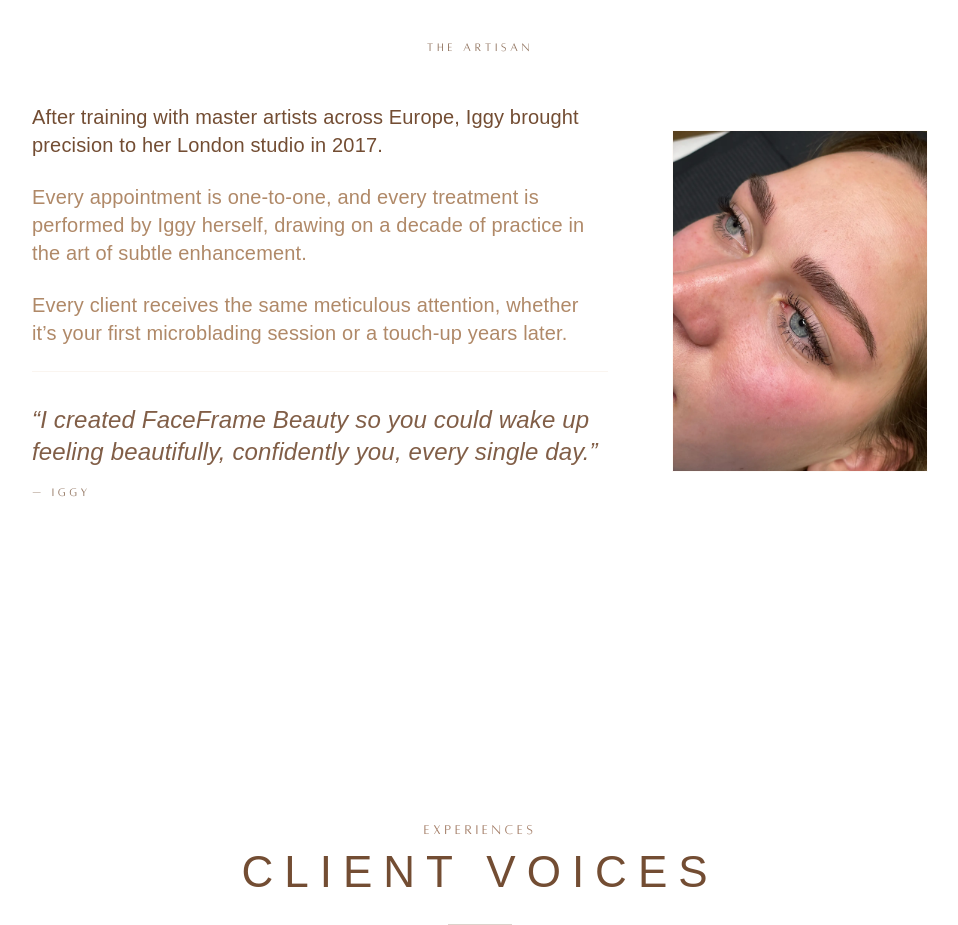
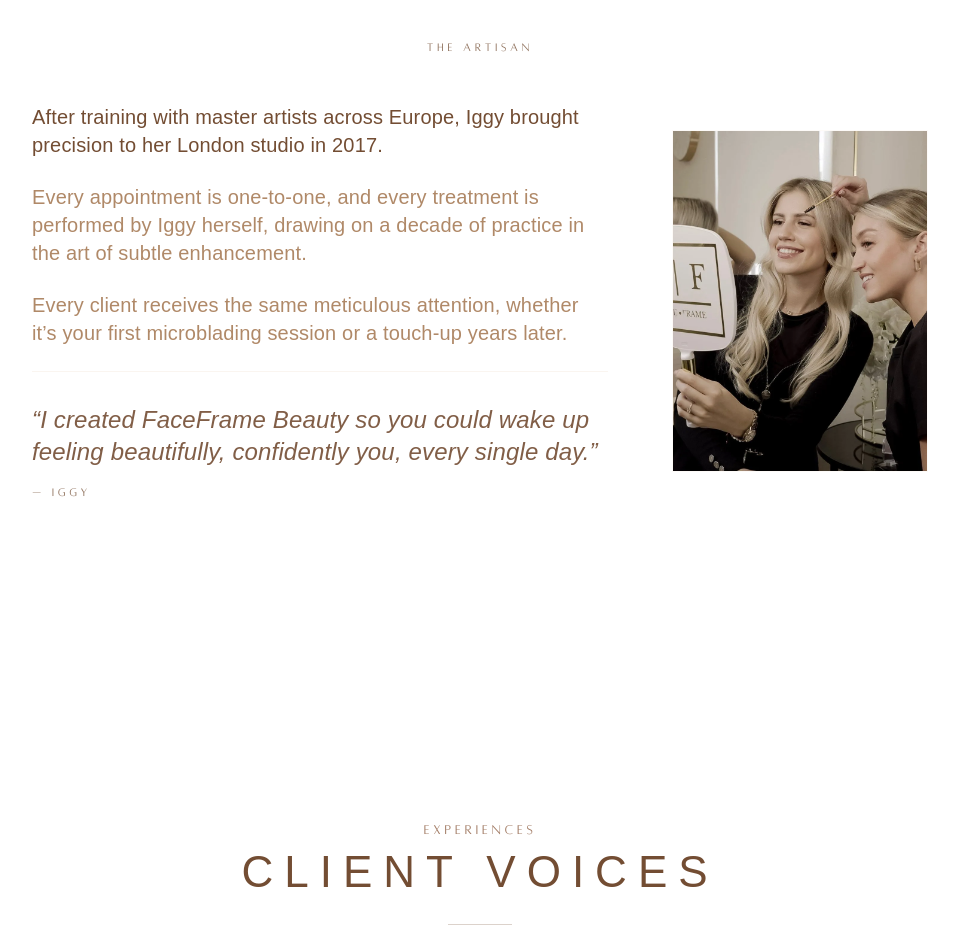
Before and after one commit to Deniskurs/faceframe, a Next.js app: page /about in a window 1280 px wide. Shown: the part 840-1765 px from the top of the page, without its empty margins (160-1118 px from the left). Built offline with nearby package versions, Linux system fonts and the light colour scheme; no server answers; a web font is replaced by a local one.

Commit message:
feat(about): Iggy-with-client studio photo in the Artisan section

```diff
--- a/src/components/about/FounderStory.tsx
+++ b/src/components/about/FounderStory.tsx
@@ -76,10 +76,10 @@ const FounderStory = () => {
             >
               <div className="relative aspect-[3/4] overflow-hidden border border-soft-blush/10">
                 <Image
-                  src="/images/gallery/image1.webp"
-                  alt="Detail of precision brow work by Iggy at FaceFrame Beauty"
+                  src="/images/about/iggy-client.webp"
+                  alt="Iggy perfecting a client’s brows at the FaceFrame Beauty studio"
                   fill
-                  quality={90}
+                  quality={85}
                   className="object-cover object-center"
                   sizes="(max-width: 1024px) 100vw, 33vw"
                 />
```
Also changed, not shown: public/images/about/iggy-client.webp (added).
